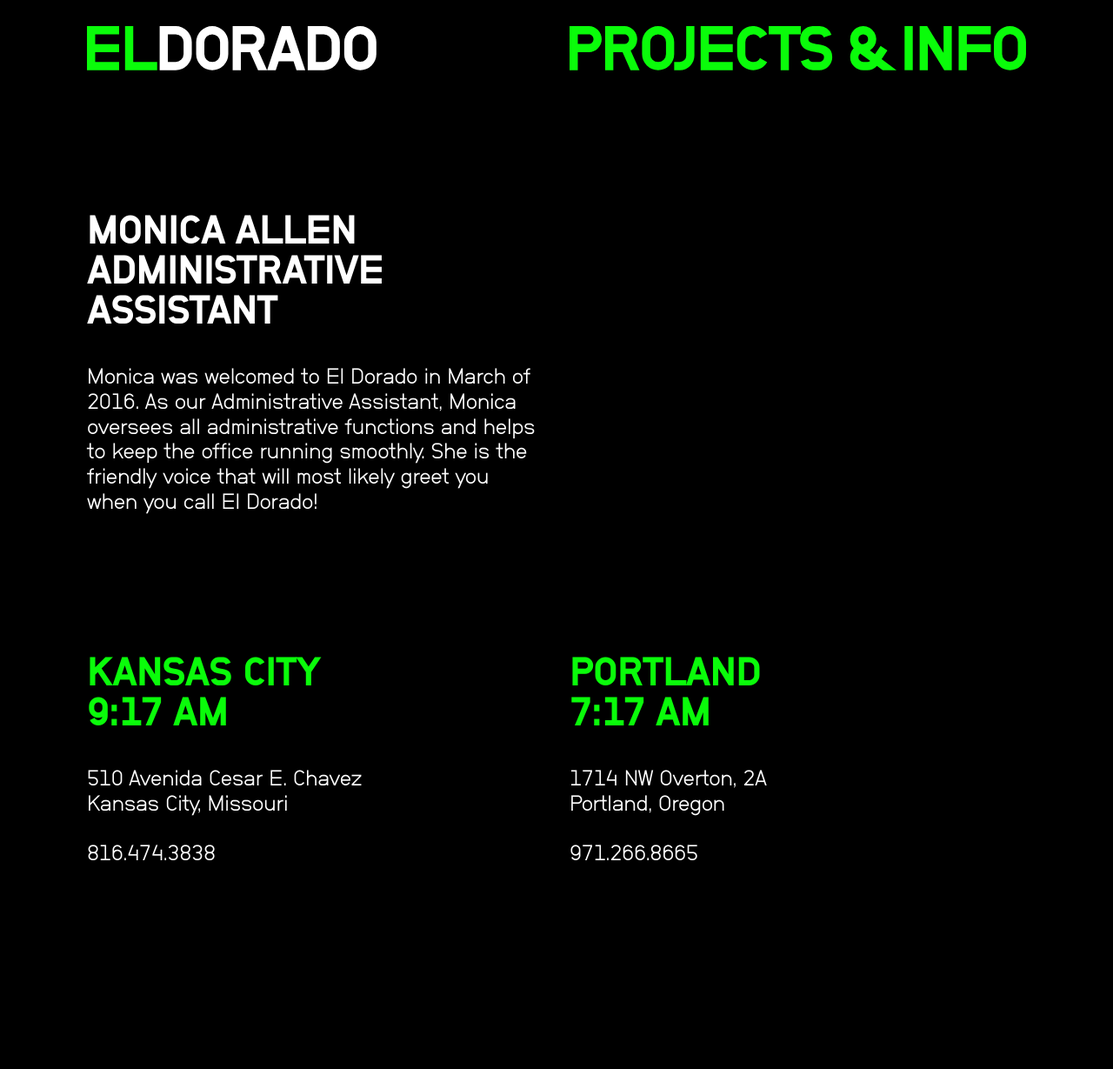
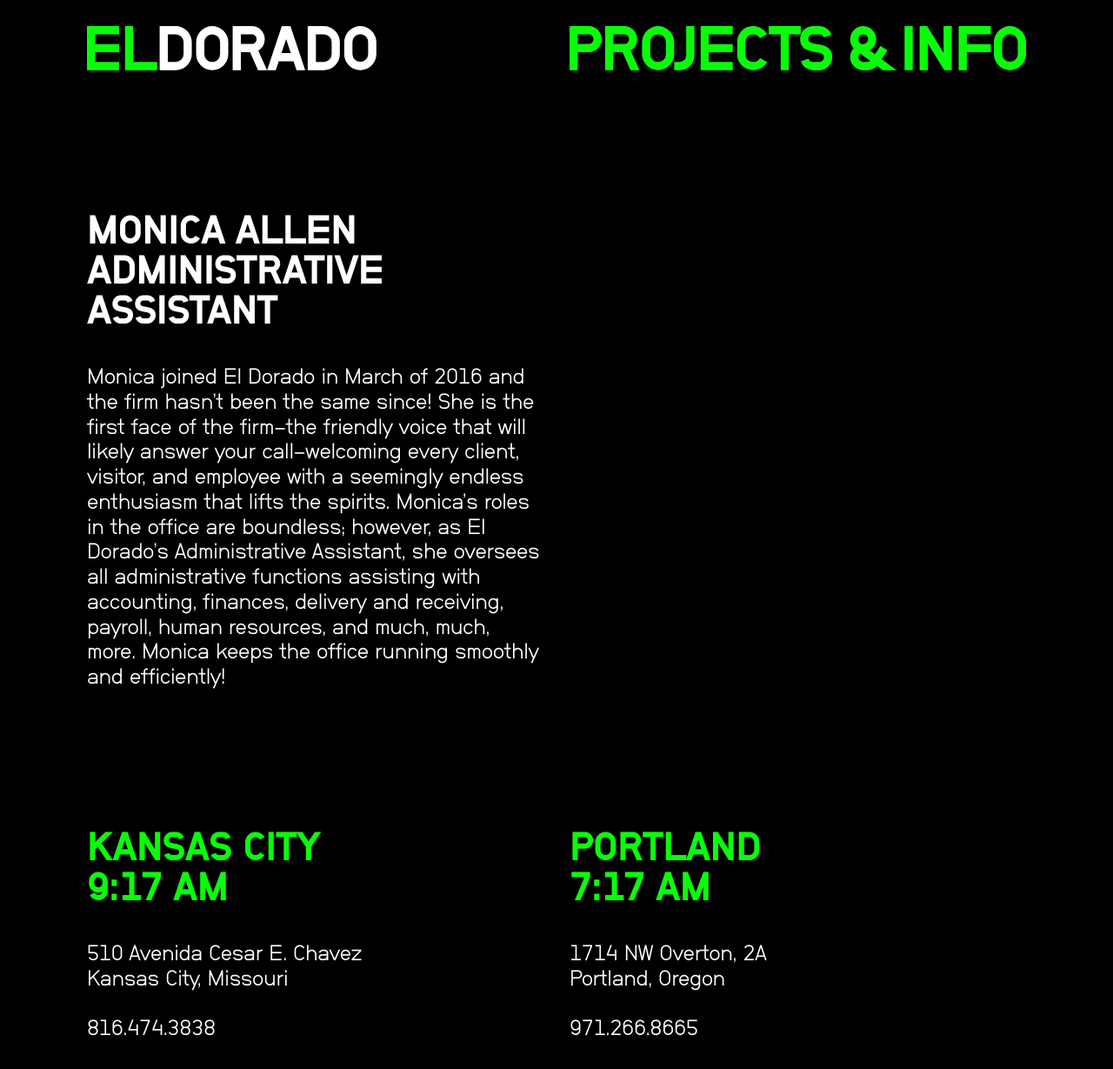
Before and after one commit to taliacotton/eldo, a Jekyll site: the page built from _team/Monica Allen.md, in a window 1280 px wide and 1318 px high. Shown: the top 1229 px of the window at 87% size. Built offline with Jekyll 4.4.1, drawn with Linux system fonts in a browser that asks for light colours.

Commit message:
Update from Forestry.io Brian Michener updated _team/Monica Allen.md

```diff
--- a/_team/Monica Allen.md
+++ b/_team/Monica Allen.md
@@ -7,4 +7,4 @@
 related_projects: []
 
 ---
-Monica was welcomed to El Dorado in March of 2016. As our Administrative Assistant, Monica oversees all administrative functions and helps to keep the office running smoothly. She is the friendly voice that will most likely greet you when you call El Dorado!
+Monica joined El Dorado in March of 2016 and the firm hasn't been the same since! She is the first face of the firm--the friendly voice that will likely answer your call--welcoming every client, visitor, and employee with a seemingly endless enthusiasm that lifts the spirits. Monica's roles in the office are boundless; however, as El Dorado's Administrative Assistant, she oversees all administrative functions assisting with accounting, finances, delivery and receiving, payroll, human resources, and much, much, more. Monica keeps the office running smoothly and efficiently!
```
